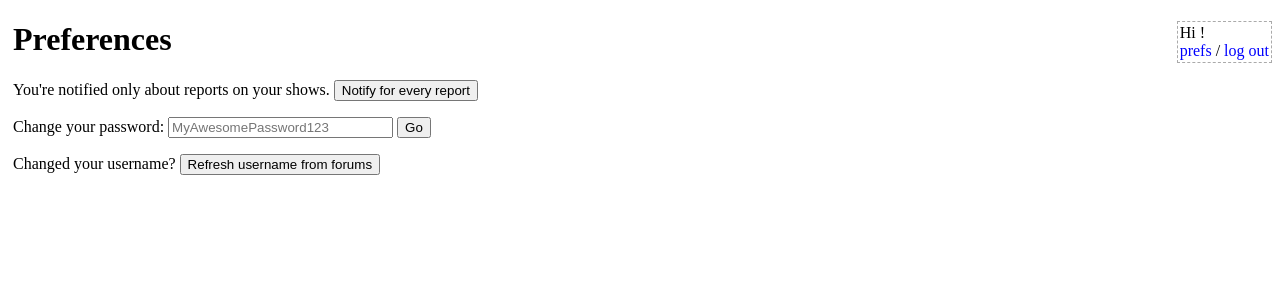
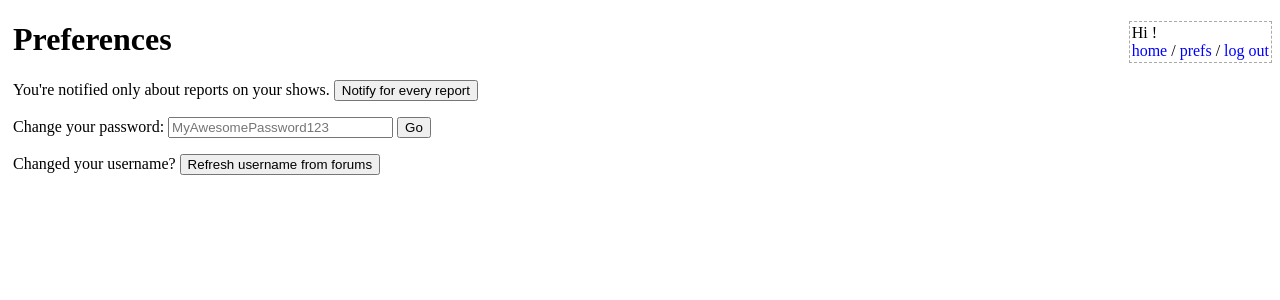
Before and after one commit to djsutherland/PowerTools, a Flask app: page /user/prefs/ in a window 1280 px wide. Shown: the top 300 px of the page. Run offline with Flask 2, Linux system fonts and the light colour scheme; the visitor is signed in with stand-in values (Sample User, id 1); some libraries are stand-ins or nearby versions.

Commit message:
add home link to login box

```diff
--- a/powertools/templates/layout.html
+++ b/powertools/templates/layout.html
@@ -59,7 +59,8 @@
         {% if user.is_authenticated %}
             Hi {{ user.name }}!
             <br/>
-            <a href="{{ url_for('user_prefs') }}">prefs</a>
+            <a href="{{ url_for('index') }}">home</a>
+            / <a href="{{ url_for('user_prefs') }}">prefs</a>
             / <a href="{{ url_for('logout', next=request.path) }}">log out</a>
             {% if user.can_masquerade %}
             <br/><a href="{{ url_for('masquerade', next=request.path) }}">pretend to be someone else</a>
```
